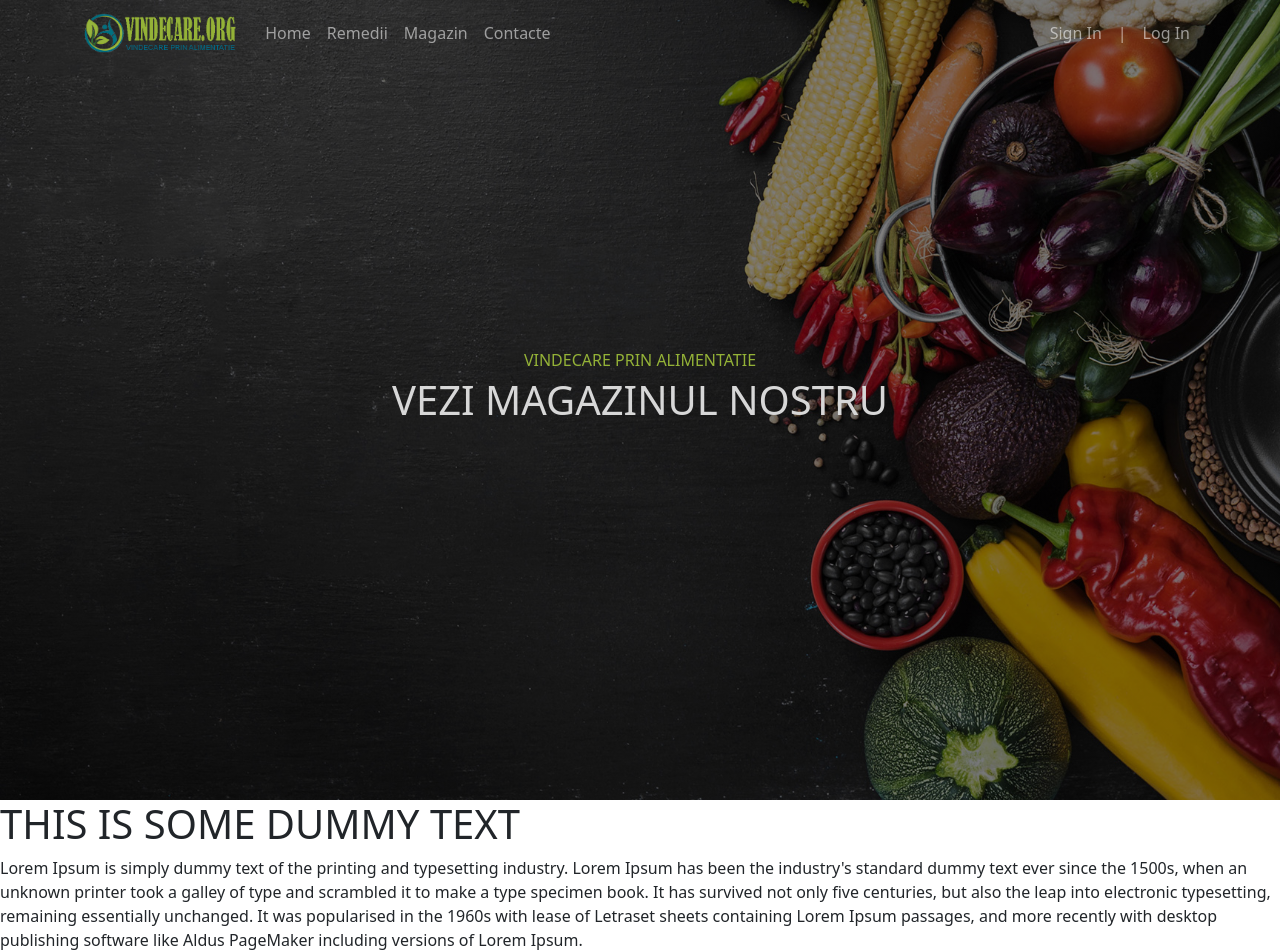
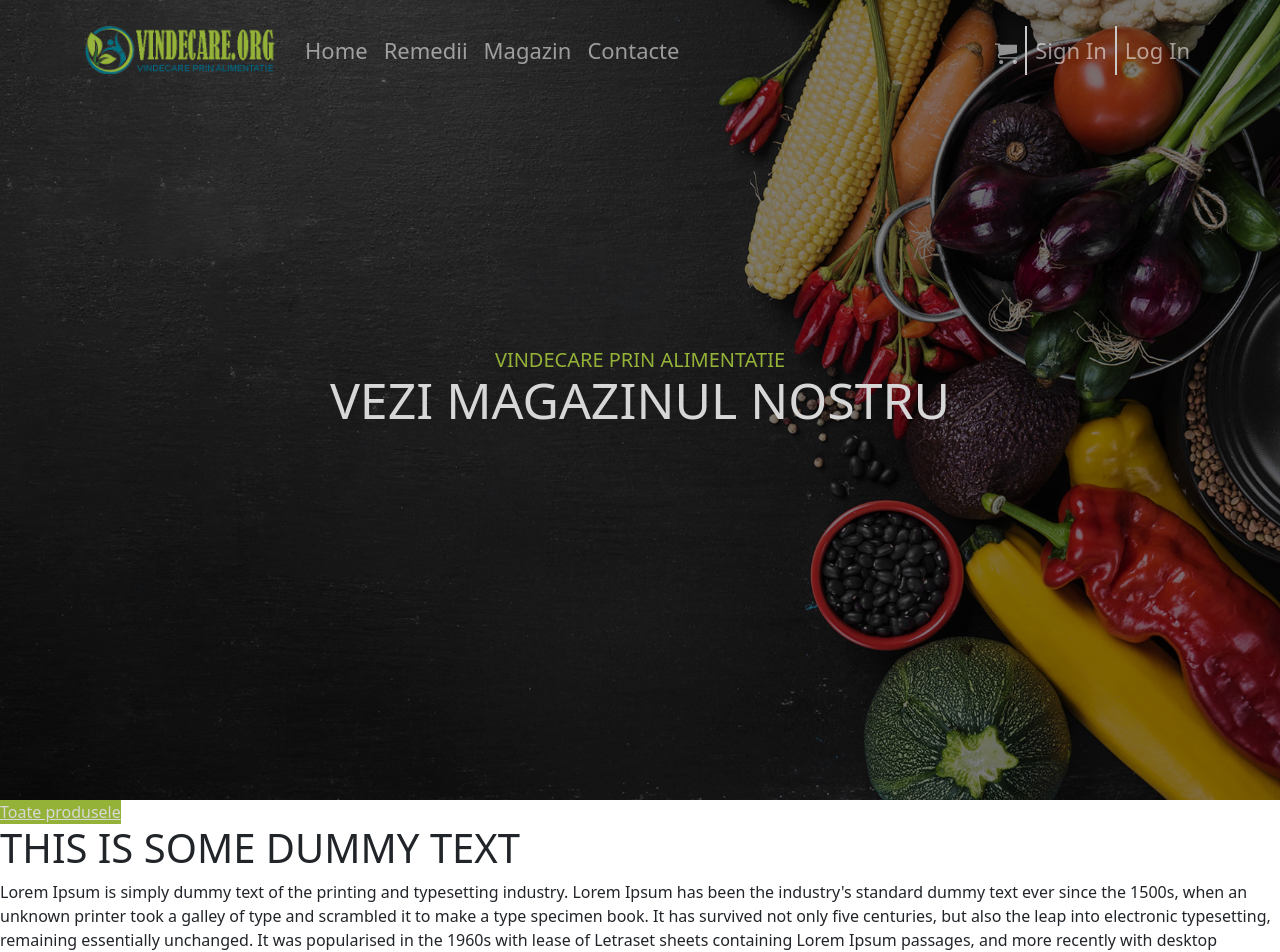
Before and after one commit to AtamanKit/nutritie_dev, a React (Create React App) app in the folder frontend/: page / in a window 1280 px wide. Shown: the top 952 px of the page. Built offline with nearby package versions, Linux system fonts and the light colour scheme.

Commit message:
Working links

```diff
--- a/frontend/package.json
+++ b/frontend/package.json
@@ -10,6 +10,7 @@
     "react": "^17.0.2",
     "react-bootstrap": "^2.1.1",
     "react-dom": "^17.0.2",
+    "react-icons": "^4.3.1",
     "react-scripts": "5.0.0",
     "web-vitals": "^2.1.3"
   },
--- a/frontend/src/components/hero_bg.js
+++ b/frontend/src/components/hero_bg.js
@@ -1,4 +1,5 @@
 import React from "react";
+// import { Button } from 'react-bootstrap';
 // import NavBar from "./navbar";
 function HeroBg() {
     return(
@@ -9,6 +10,13 @@ function HeroBg() {
             <div className='hero-text'>
                 <p>VINDECARE PRIN ALIMENTATIE</p>
                 <h1>VEZI MAGAZINUL NOSTRU</h1>
+                <a href='/toate_prod' className='myBtn'>
+                    Toate produsele
+                </a>
+                {/* <a href='/categorii' className='myBtn_out'>
+                    Categorii
+                </a> */}
+
             </div>
         </React.Fragment>
 
--- a/frontend/src/components/navbar.js
+++ b/frontend/src/components/navbar.js
@@ -1,6 +1,7 @@
 import { Nav, Navbar, NavDropdown, Container, Button } from 'react-bootstrap';
 import { useState } from 'react';
-import logo from '../images/logo.png'
+import logo from '../images/logo.png';
+import { ImCart } from 'react-icons/im';
 
 function NavBar() {
     const [color, setColor] = useState('')
@@ -14,12 +15,18 @@ function NavBar() {
     })
 
     return(
-        <Navbar bg={color} fixed='top' variant='dark' expand='lg'>
+        <Navbar
+            bg={color}
+            fixed='top'
+            variant='dark'
+            expand='lg'
+            className='navbar'
+        >
             <Container>
                 <Navbar.Brand href='#home'>
                     <img
                         src={logo}
-                        height='40'
+                        height='50'
                     />
                 </Navbar.Brand>
                 <Navbar.Toggle aria-controls='basic-navbar-nav' />
@@ -32,8 +39,8 @@ function NavBar() {
 
                     </Nav>
                     <Nav>
-                        <Nav.Link>Sign In</Nav.Link>
-                        <Nav.Link>|</Nav.Link>
+                        <Nav.Link className='nav_left'><ImCart/></Nav.Link>
+                        <Nav.Link className='nav_left'>Sign In</Nav.Link>
                         <Nav.Link>Log In</Nav.Link>
                     </Nav>
                 </Navbar.Collapse>
--- a/frontend/src/styles/main.css
+++ b/frontend/src/styles/main.css
@@ -21,7 +21,14 @@
     color:rgb(215, 215, 215);
 }
 
+@media only screen and (min-width: 960px){
+    .hero-text h1 {
+        font-size: 50px;
+    }
+}
+
 .hero-text p {
+    font-size: 15px;
     text-align: center;
     position: absolute;
     top: 45%;
@@ -29,3 +36,37 @@
     transform: translate(-50%, -50%);
     color:#94b237;
 }
+
+@media only screen and (min-width: 960px){
+    .hero-text p {
+        font-size: 20px;
+    }
+}
+
+.hero-text a{
+    background-color: #94b237;
+    color: rgb(215, 215, 215);
+    display: inline-block;
+}
+
+/* a.myBtn_out {
+    color: rgb(215, 215, 215);
+    border: 2px solid #94b237;
+    display: inline-block;
+} */
+
+.navbar {
+    height: 100px;
+}
+
+@media only screen and (min-width: 960px) {
+    .navbar {
+        font-size: 22px;
+    }
+}
+
+@media only screen and (min-width: 960px) {
+    .nav_left {
+        border-right: 2px solid rgb(200, 200, 200);
+    }
+}
```
Also changed, not shown: 1 other file (tests, documents, lock files or other folders).
